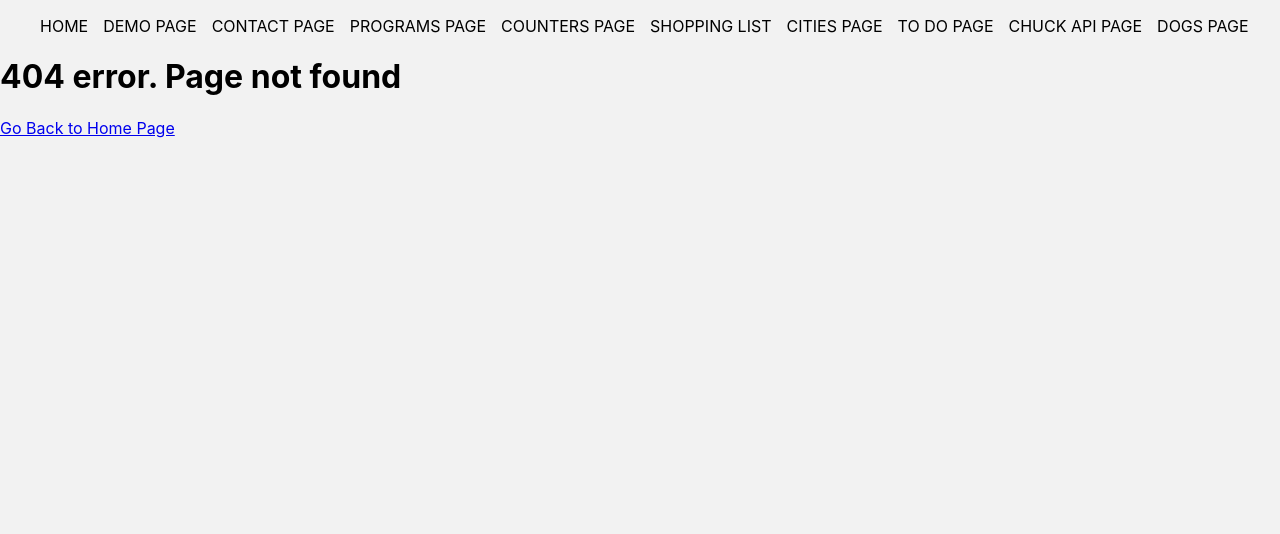
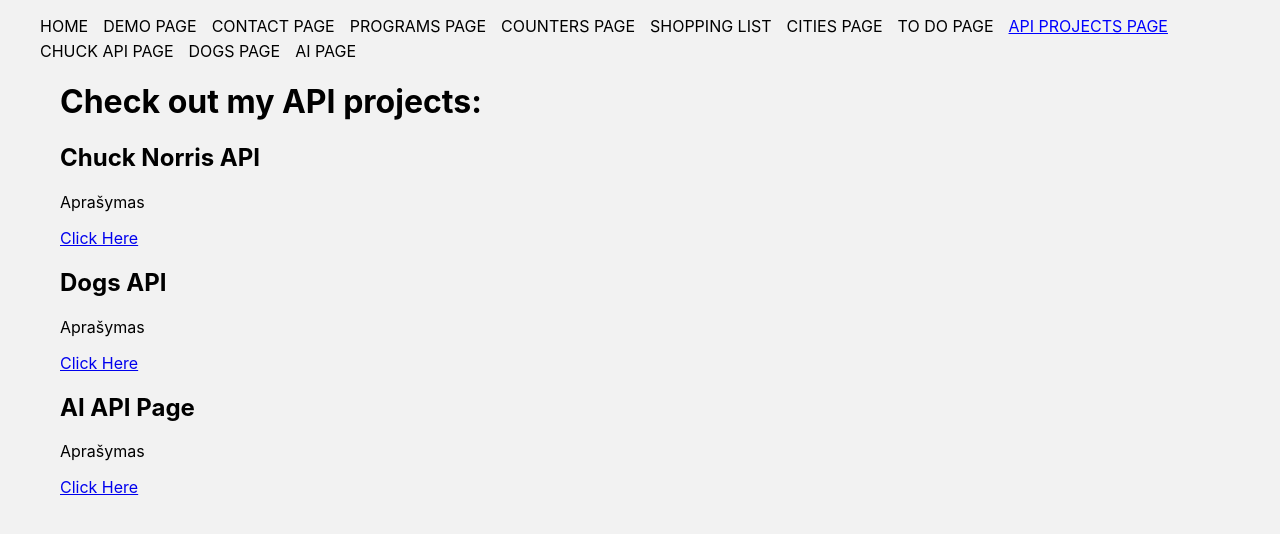
Before and after one commit to brigita2/first-react-app, a React (Create React App) app: page /api in a window 1280 px wide. Before the commit this address had no page. Shown: the top 534 px of the page. Built offline with nearby package versions, Linux system fonts and the light colour scheme.

Commit message:
AI page, axios added

```diff
--- a/package.json
+++ b/package.json
@@ -6,6 +6,7 @@
     "@testing-library/jest-dom": "^5.16.5",
     "@testing-library/react": "^13.4.0",
     "@testing-library/user-event": "^13.5.0",
+    "axios": "^1.4.0",
     "react": "^18.2.0",
     "react-dom": "^18.2.0",
     "react-router-dom": "^6.11.2",
--- a/src/App.js
+++ b/src/App.js
@@ -8,6 +8,8 @@ import CitiesPage from './Pages/CitiesPage/CitiesPage';
 import ToDoPage from './Pages/ToDoPage/ToDoPage';
 import ChuckNorrisPage from './Pages/ChuckNorrisPage/ChuckNorrisPage';
 import DogsApi from './Pages/DogsApiPage/DogsApi';
+import AiPage from './Pages/AIApiPage/AiPage';
+import Api from './Pages/ApiPage/Api'
 
 
 function App() {
@@ -49,11 +51,18 @@ function App() {
           </li>
 
           <li className='nav-item'>
+            <NavLink to='/api' className='nav-link'>API Projects Page</NavLink>
+          </li>
+
+          <li className='nav-item'>
             <NavLink to='/api/chuck-norris' className='nav-link'>Chuck API Page</NavLink>
           </li>
 
           <li className='nav-item'>
             <NavLink to='/api/dogs' className='nav-link'>Dogs Page</NavLink>
+          </li>
+          <li className='nav-item'>
+            <NavLink to='/api/ai' className='nav-link'>AI Page</NavLink>
           </li>
         </ul>
       </nav>
@@ -67,8 +76,11 @@ function App() {
         <Route path='/shopping-list' element={<ShoppingList />} />
         <Route path='/cities' element={<CitiesPage />} />
         <Route path='/to-do' element={<ToDoPage />} />
+        <Route path='/api' element={<Api />} />
         <Route path='/api/chuck-norris' element={<ChuckNorrisPage />} />
         <Route path='/api/dogs' element={<DogsApi />} />
+        <Route path='/api/ai' element={<AiPage />} />
+
         <Route path='*' element={
           <><h1>404 error. Page not found</h1><Link to='/'>Go Back to Home Page</Link></>
         }/>
--- /dev/null
+++ b/src/Pages/AIApiPage/AiPage.js
@@ -0,0 +1,61 @@
+import { useState } from "react";
+import Container from "../../Components/Container/Container";
+import AiForm from "./Components/AiForm";
+import AiOutput from "./Components/AiOutput";
+import axios from "axios";
+
+const AiPage = () => {
+    const [personData, setPersonData] = useState(null);
+
+    const nameFormHandler = async (name) => {
+
+      const ageRes = await axios.get('https://api.agify.io?name=' + name);
+      const age = ageRes.data.age;
+
+      const genderRes = await axios.get('https://api.genderize.io?name=' + name);
+      const gender = genderRes.data.gender;
+
+      const nationalityRes = await axios.get('https://api.nationalize.io?name=' + name);
+      const nationality = nationalityRes.data.country[0].country_id;
+
+      setPersonData({ name, age, gender, nationality });
+    }
+
+    // const nameFormHandler = async (name) => {
+
+    //   fetch('https://api.agify.io?name=' + name)
+    //   .then(res => res.json())
+    //   .then(data => {
+    //     setPersonData(prevState => {
+    //       return {...prevState, age: data.age};
+    //     })
+    //   })
+
+    //   fetch('https://api.genderize.io?name=' + name)
+    //   .then(res => res.json())
+    //   .then(data => {
+    //     setPersonData(prevState => {
+    //       return {...prevState, gender: data.gender};
+    //     })
+    //   })
+
+    //   fetch('https://api.nationalize.io?name=' + name)
+    //   .then(res => res.json())
+    //   .then(data => {
+    //     setPersonData(prevState => {
+    //       return {...prevState, nationality: data.country[0].country_id};
+    //     })
+    //   })
+    // }
+
+
+
+  return (
+    <Container>
+        <AiForm onNameSubmit={nameFormHandler}/>
+        <AiOutput data={personData}/>
+    </Container>
+  )
+}
+
+export default AiPage;
--- /dev/null
+++ b/src/Pages/AIApiPage/Components/AiForm.js
@@ -0,0 +1,29 @@
+import { useState } from "react";
+
+const AiForm = ({ onNameSubmit }) => {
+
+    const [name, setName] = useState('');
+
+    const nameHandler = (event) => setName(event.target.value);
+
+
+    const formSubmitHandler = (event) => {
+        event.preventDefault();
+
+        onNameSubmit(name);
+
+        setName('');
+    }
+
+  return (
+    <form onSubmit={formSubmitHandler}>
+        <div className="form-control">
+            <label htmlFor="search-name">Name:</label>
+            <input type="text" id="search-name" value={name} onChange={nameHandler}></input>
+            </div>
+        <button type="submit">Search</button>
+    </form>
+  )
+}
+
+export default AiForm;
--- /dev/null
+++ b/src/Pages/AIApiPage/Components/AiOutput.js
@@ -0,0 +1,19 @@
+import { Fragment } from "react"
+const AiOutput = ({ data }) => {
+  if (!data) {
+    return '';
+  }
+
+  return (
+    <Fragment>
+      <h3>Information about {data.name}</h3>
+     <ul>
+       <li>Age: {data.age}</li>
+       <li>Gender: {data.gender}</li>
+       <li>Nationality: {data.nationality}</li>
+     </ul>
+    </Fragment>
+  )
+}
+
+export default AiOutput;
--- /dev/null
+++ b/src/Pages/ApiPage/Api.js
@@ -0,0 +1,38 @@
+import Container from "../../Components/Container/Container";
+
+const api = () => {
+  return (
+    <Container>
+            <h1>Check out my API projects:</h1>
+        <div>
+            <div className="api-projects-list">
+                <h2 className="project-title">Chuck Norris API</h2>
+                <p className="project-description">Aprašymas</p>
+
+                <a href='api/chuck-norris'>Click Here</a>
+            </div>
+        </div>
+
+        <div>
+            <div className="api-projects-list">
+                <h2 className="project-title">Dogs API</h2>
+                <p className="project-description">Aprašymas</p>
+
+                <a href='api/dogs'>Click Here</a>
+            </div>
+        </div>
+
+        <div>
+            <div className="api-projects-list">
+                <h2 className="project-title">AI API Page</h2>
+                <p className="project-description">Aprašymas</p>
+
+                <a href='api/ai'>Click Here</a>
+            </div>
+        </div>
+
+    </Container>
+  )
+}
+
+export default api;
```
Also changed, not shown: 1 other file (tests, documents, lock files or other folders).
